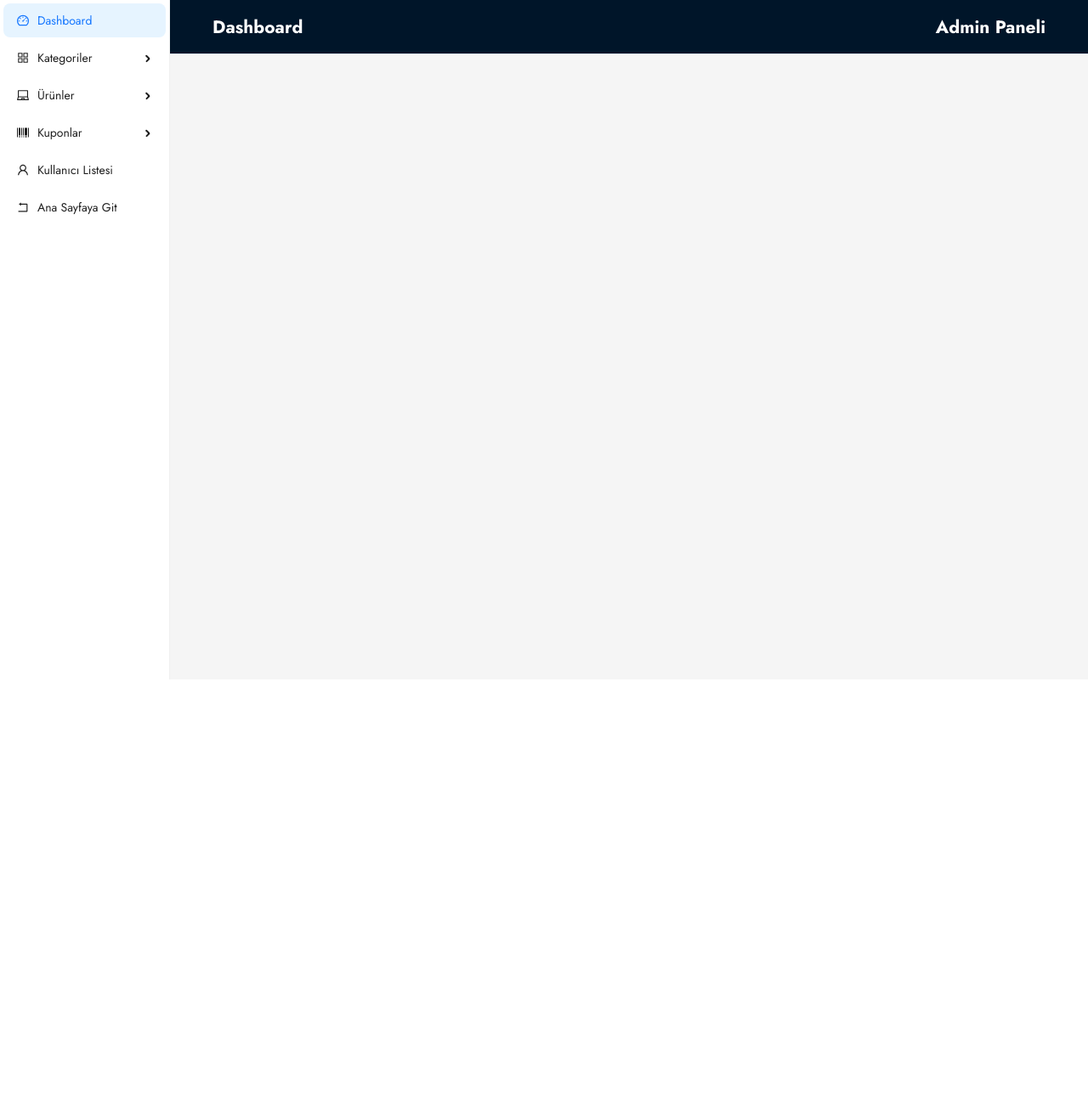
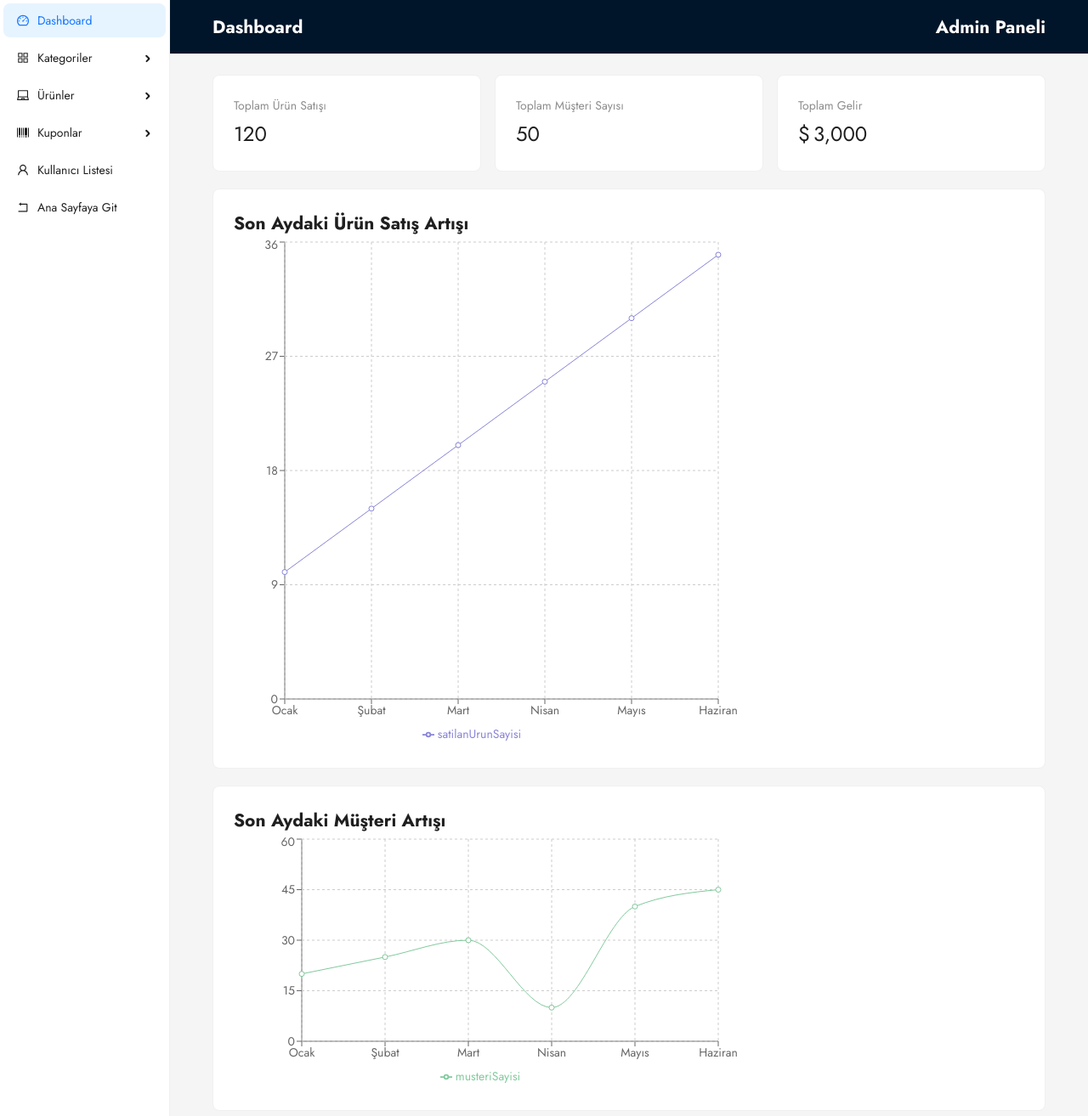
Before and after one commit to gamzesirin1/FullStack-E-Ticaret-Sitesi, a React (Vite) app in the folder frontend/: page /admin in a window 1280 px wide. Shown: the top 1314 px of the page at 85% size. Before the commit the page ends 800 px from the top, so only its background shows below. Built offline with nearby package versions, Linux system fonts and the light colour scheme; sample sign-in values are in the browser's storage.

Commit message:
admin panel page created.

```diff
--- a/frontend/package.json
+++ b/frontend/package.json
@@ -17,6 +17,7 @@
 		"react-quill": "^2.0.0",
 		"react-router-dom": "^6.17.0",
 		"react-slick": "^0.29.0",
+		"recharts": "^2.9.2",
 		"slick-carousel": "^1.8.1"
 	},
 	"devDependencies": {
--- a/frontend/src/App.jsx
+++ b/frontend/src/App.jsx
@@ -12,6 +12,7 @@
 import CreateCategoryPage from './pages/admin/categories/CreateCategoryPage'
 import CreateCouponPage from './pages/admin/coupons/CreateCouponPage'
 import CreateProductPage from './pages/admin/products/CreateProductPage'
+import DashboardPage from './pages/admin/dashboardPage'
 import HomePage from './pages/HomePage'
 import ProductDetailsPage from './pages/ProductDetailsPage'
 import ProductPage from './pages/admin/products/ProductPage'
@@ -31,6 +32,7 @@
 			<Route path="/auth" element={<AuthPage />} />
 			<Route path="/products/:id" element={<ProductDetailsPage />} />
 			<Route path="/blog/:id" element={<BlogPage />} />
+			<Route path="/admin" element={<DashboardPage />} />
 			<Route path="/admin/users" element={<AdminUserPage />} />
 			<Route path="/admin/categories" element={<CategoryPage />} />
 			<Route path="/admin/categories/create" element={<CreateCategoryPage />} />
--- /dev/null
+++ b/frontend/src/pages/admin/dashboardPage.jsx
@@ -0,0 +1,68 @@
+import { Card, Col, Row, Statistic } from 'antd'
+import { CartesianGrid, Legend, Line, LineChart, Tooltip, XAxis, YAxis } from 'recharts'
+
+const DashboardPage = () => {
+	const productSalesData = [
+		{ name: 'Ocak', satilanUrunSayisi: 10 },
+		{ name: 'Şubat', satilanUrunSayisi: 15 },
+		{ name: 'Mart', satilanUrunSayisi: 20 },
+		{ name: 'Nisan', satilanUrunSayisi: 25 },
+		{ name: 'Mayıs', satilanUrunSayisi: 30 },
+		{ name: 'Haziran', satilanUrunSayisi: 35 }
+	]
+
+	const customerData = [
+		{ name: 'Ocak', musteriSayisi: 20 },
+		{ name: 'Şubat', musteriSayisi: 25 },
+		{ name: 'Mart', musteriSayisi: 30 },
+		{ name: 'Nisan', musteriSayisi: 10 },
+		{ name: 'Mayıs', musteriSayisi: 40 },
+		{ name: 'Haziran', musteriSayisi: 45 }
+	]
+
+	return (
+		<div>
+			<Row gutter={16}>
+				<Col span={8}>
+					<Card>
+						<Statistic title="Toplam Ürün Satışı" value={120} />
+					</Card>
+				</Col>
+				<Col span={8}>
+					<Card>
+						<Statistic title="Toplam Müşteri Sayısı" value={50} />
+					</Card>
+				</Col>
+				<Col span={8}>
+					<Card>
+						<Statistic title="Toplam Gelir" value={3000} prefix="$" />
+					</Card>
+				</Col>
+			</Row>
+			<Card style={{ marginTop: '20px' }}>
+				<h2>Son Aydaki Ürün Satış Artışı</h2>
+				<LineChart width={600} height={600} data={productSalesData} margin={{ top: 5, right: 30, bottom: 5 }}>
+					<XAxis dataKey="name" />
+					<YAxis />
+					<CartesianGrid strokeDasharray="3 3" />
+					<Tooltip />
+					<Legend />
+					<Line type="monotone" dataKey="satilanUrunSayisi" stroke="#8884d8" activeDot={{ r: 8 }} />
+				</LineChart>
+			</Card>
+			<Card style={{ marginTop: '20px' }}>
+				<h2>Son Aydaki Müşteri Artışı</h2>
+				<LineChart width={600} height={300} data={customerData} margin={{ top: 5, right: 30, left: 20, bottom: 5 }}>
+					<XAxis dataKey="name" />
+					<YAxis />
+					<CartesianGrid strokeDasharray="3 3" />
+					<Tooltip />
+					<Legend />
+					<Line type="monotone" dataKey="musteriSayisi" stroke="#82ca9d" activeDot={{ r: 8 }} />
+				</LineChart>
+			</Card>
+		</div>
+	)
+}
+
+export default DashboardPage
```
Also changed, not shown: 1 other file (tests, documents, lock files or other folders).
